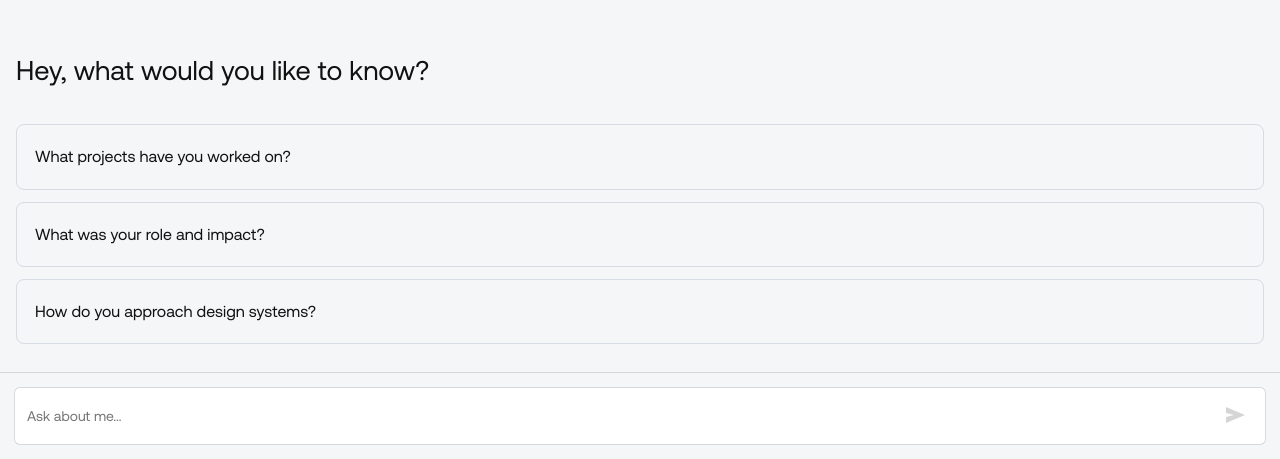
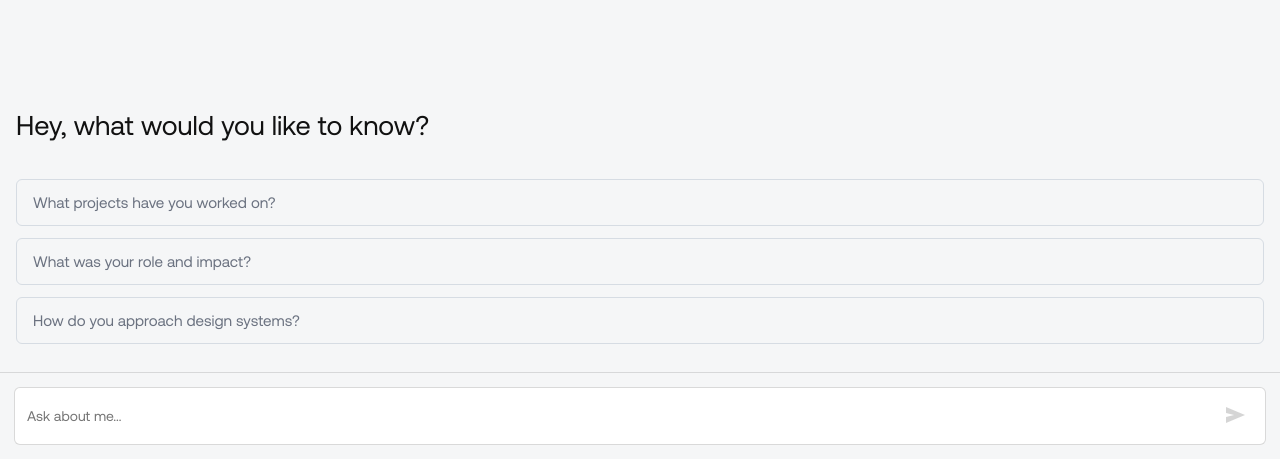
Before and after one commit to santilobos/portfolio-assistant-api2, a Next.js app: page /widget in a window 1280 px wide. Shown: the part 341-800 px from the top of the page. Built offline with nearby package versions, Linux system fonts and the light colour scheme.

Commit message:
afinamos quickbuttons y enlaces preguntas relacionadas

```diff
--- a/app/widget/page.module.css
+++ b/app/widget/page.module.css
@@ -70,32 +70,26 @@
 
 
 .quickBtn {
-  width: 100%;
   text-align: left;
-
-  padding: 22px 18px;
-  border-radius: 8px;
-  border: 1px solid #D6DCE3;
+  padding: 14px 16px;
+  border-radius: 6px;
+  border: 1px solid #d6dce3;
   background: transparent;
-  color: #111111;
-
-  font-size: 1rem;
-  line-height: 1.2;
-  font-weight: 400;
-
+  color: #6b7280;
+  font-size: 0.95rem;
   cursor: pointer;
   transition:
-    background-color .12s ease,
-    border-color .12s ease,
-    color .12s ease;
+    color 0.15s ease,
+    border-color 0.15s ease,
+    background 0.15s ease;
 }
 
+.quickBtn:hover {
+  color: rgb(255, 92, 0);
+  border-color: rgb(255, 92, 0);
+  background: rgba(255, 92, 0, 0.04);
+}
 
-.quickBtn:hover{
-  color: rgb(255,92,0);
-  background: rgba(255,255,255,0.7);
-  border-color:#C9D1DA;
-}
 
 /* Composer (input abajo) */
 .composerWrap{
@@ -117,7 +111,7 @@
   border: 1px solid #D6DCE3;
   background: rgba(255,255,255,0.9);
   padding: 0 16px;
-  font-size: 18px;
+  font-size: 1rem;
   outline:none;
   color:#111111;
   font-family: inherit;
@@ -247,7 +241,7 @@
   margin-top: 18px;
   display: flex;
   flex-direction: column;
-  gap: 14px;
+  gap: 24px;
 }
 
 .followUpBtn{
@@ -307,3 +301,10 @@
 .sendIcon{
   display:block;
 }
+
+
+.divider {
+  height: 1px;
+  background-color: #e6e6e6; /* gris suave */
+  margin: 20px 0 16px;
+}
--- a/app/widget/page.tsx
+++ b/app/widget/page.tsx
@@ -150,20 +150,22 @@ React.useEffect(() => {
 
     {/* Follow-up questions SOLO bajo la última respuesta */}
     {isLastAssistant && !loading && (
+  <>
+    <div className={styles.divider} />
     <div className={styles.followUps}>
       {followUps.map((q) => (
         <button
           key={q}
           onClick={() => send(q)}
-      className={styles.followUpBtn}
-      type="button"
+          className={styles.quickBtn}
         >
           ↳ {q}
         </button>
       ))}
     </div>
+  </>
+)}
 
-    )}
   </div>
 )
 
```
Lines whose indentation alone changed are shown as unchanged.
